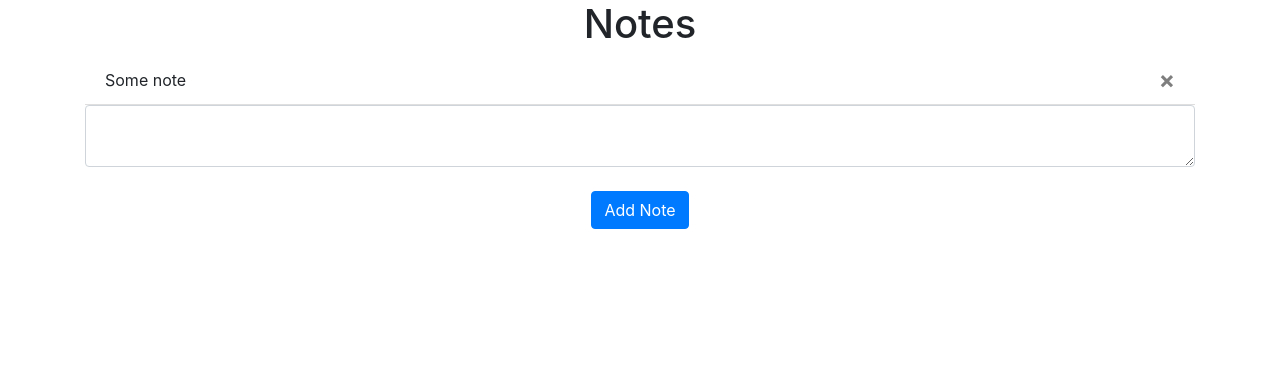
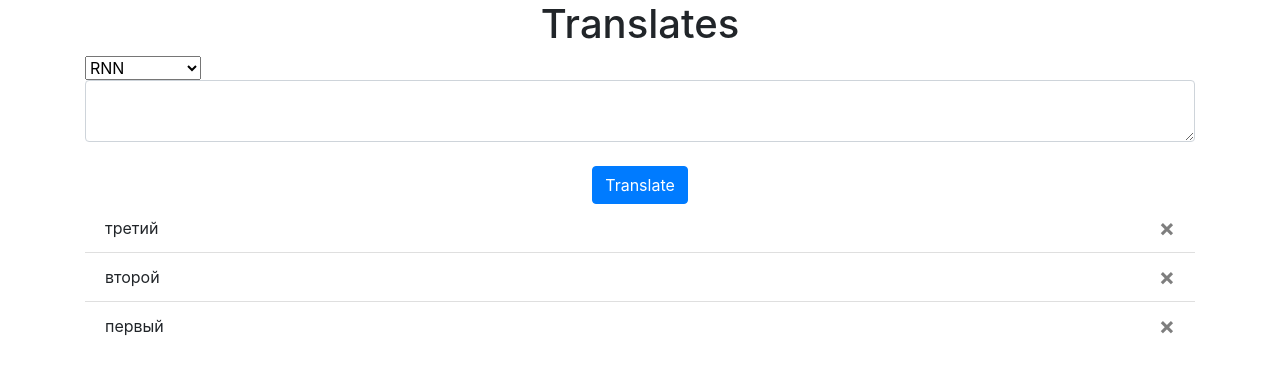
Before and after one commit to mihatronych/VaMiTranslator, a Flask app: page / in a window 1280 px wide. Shown: the part 56-431 px from the top of the page. Run offline with Flask 3, Linux system fonts and the light colour scheme; a user stored in the database is signed in; some libraries are stand-ins or nearby versions.

Commit message:
pre-alpha of home page and started adding inference for translation models

```diff
--- a/main.py
+++ b/main.py
@@ -3,4 +3,4 @@
 app = create_app()
 
 if __name__ == '__main__':
-    app.run(debug=False)
+    app.run(debug=True)
--- /dev/null
+++ b/requirements.txt
@@ -0,0 +1,5 @@
+flask~=3.0.0
+werkzeug~=3.0.1
+SQLAlchemy~=2.0.25
+numpy~=1.26.3
+tensorflow~=2.15.0.post1
--- a/website/models.py
+++ b/website/models.py
@@ -24,3 +24,4 @@
     password = db.Column(db.String(150))
     first_name = db.Column(db.String(150))
     notes = db.relationship('Note')
+    translates = db.relationship('Translate')
--- a/website/templates/base.html
+++ b/website/templates/base.html
@@ -85,6 +85,14 @@
     window.location.href = "/";
   });
   }
+  function deleteTranslate(translateId) {
+  fetch("/delete-translate", {
+    method: "POST",
+    body: JSON.stringify({ translateId: translateId }),
+  }).then((_res) => {
+    window.location.href = "/";
+  });
+}
 </script>
 {% endblock %}
   </body>
--- a/website/templates/index.html
+++ b/website/templates/index.html
@@ -1,20 +1,24 @@
 {% extends "base.html" %} {% block title %}Home{% endblock %} {% block content
 %}
-<h1 align="center">Notes</h1>
+<h1 align="center">Translates</h1>
 <form method="POST">
-  <textarea name="note" id="note" class="form-control"></textarea>
-  <br />
-  <textarea name="note" id="note" class="form-control"></textarea>
+ <select name="model_name" class="Input">
+<!--% for option in options %}-->
+<option value="rnn">RNN</option>
+   <option value="transformer">Transformer</option>
+<!--% endfor %}-->
+</select>
+  <textarea name="translate" id="translate" class="form-control"></textarea>
   <br />
   <div align="center">
-    <button type="submit" class="btn btn-primary">Add Note</button>
+    <button type="submit" class="btn btn-primary">Translate</button>
   </div>
 </form>
-<ul class="list-group list-group-flush" id="notes">
-  {% for note in user.notes %}
+<ul class="list-group list-group-flush" id="translates">
+  {% for translate in user.translates|reverse %}
   <li class="list-group-item">
-    {{ note.data }}
-    <button type="button" class="close" onClick="deleteNote({{ note.id }})">
+    {{ translate.source }}
+    <button type="button" class="close" onClick="deleteTranslate({{ translate.id }})">
       <span aria-hidden="true">&times;</span>
     </button>
   </li>
--- /dev/null
+++ b/website/utils/constants.py
@@ -0,0 +1,3 @@
+
+target_tv = "website/static/target_vectorization.pkl"
+source_tv = "website/static/source_vectorization.pkl"
--- a/website/views.py
+++ b/website/views.py
@@ -7,7 +7,7 @@
 views = Blueprint('views', __name__)
 
 
-@views.route('/', methods=['GET', 'POST'])
+@views.route('/example', methods=['GET', 'POST'])
 @login_required
 def home():
     if request.method == 'POST':
@@ -24,23 +24,22 @@
     return render_template("home.html", user=current_user)
 
 
-@views.route('/translate', methods=['GET', 'POST'])
+@views.route('/', methods=['GET', 'POST'])
 @login_required
 def index():
-    pass
     if request.method == 'POST':
-        source = request.form.get('tr_request')#Gets the note from the HTML
+        source = request.form.get('translate') # Gets the note from the HTML
         model_name = request.form.get('model_name')  # Gets the note from the HTML
-
+        print(source)
+        print(model_name)
         if len(source) < 1:
             flash('Note is too short!', category='error')
         else: # ВОТ ЗДЕСЬ БУДЕТ МАГИЯ ТРАНСЛЕЙТА
-            new_note = Translate(source=source, translate=source, model_name=model_name, user_id=current_user.id)  #providing the schema for the translate
-            db.session.add(new_note) #adding the note to the database
+            new_translate = Translate(source=source, translate=source, model_name=model_name, user_id=current_user.id)  #providing the schema for the translate
+            db.session.add(new_translate) #adding the note to the database
             db.session.commit()
             flash('Translated!', category='success')
-
-    return render_template("home.html", user=current_user)
+    return render_template("index.html", user=current_user)
 
 @views.route('/delete-note', methods=['POST'])
 def delete_note():
@@ -53,3 +52,16 @@
             db.session.commit()
 
     return jsonify({})
+
+@views.route('/delete-translate', methods=['POST'])
+def delete_translate():
+    translate = json.loads(request.data) # this function expects a JSON from the INDEX.js file
+    translateId = translate['translateId']
+    print(translateId)
+    translate = Translate.query.get(translateId)
+    if translate:
+        if translate.user_id == current_user.id:
+            db.session.delete(translate)
+            db.session.commit()
+
+    return jsonify({})
```
Also changed, not shown: website/static/index.js (+10 -0 lines), website/utils/rnn.py (added, +25 -0 lines), website/utils/utils.py (added, +12 -0 lines), instance/database.db, website/utils/transformer.py (added), 2 other files.
